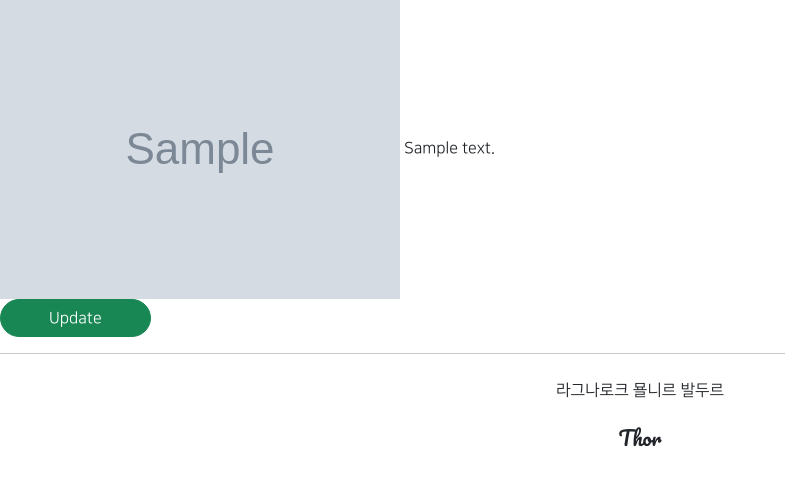
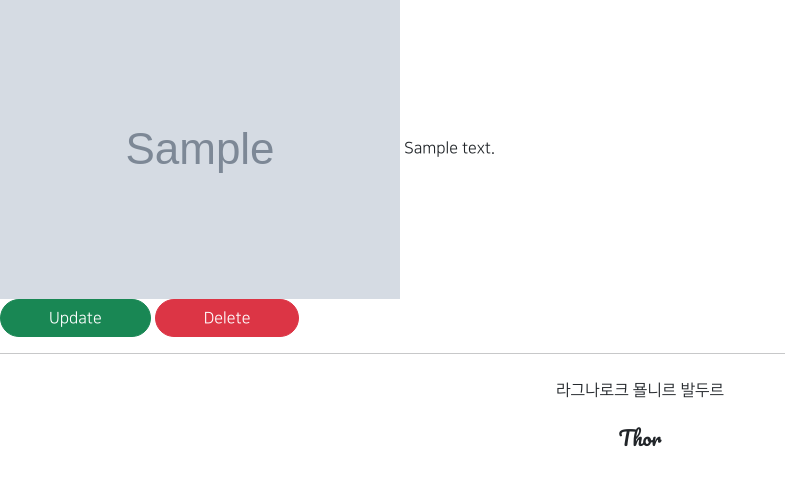
Before and after one commit to surlyban-selor/NEXTPROJECT, a Django app: page /articles/detail/1 in a window 1280 px wide. Shown: the part 319-800 px from the top of the page, without its empty margins (0-785 px from the left). Run offline with Django 3.2, Linux system fonts and the light colour scheme; tables that the repository leaves empty hold one stand-in row (values such as "Sample post"); grey boxes marked "Sample" are stand-in pictures; parts of the project's set-up code (start-up, migrations or seed data) failed here and were passed over; some libraries are stand-ins or nearby versions.

Commit message:
8/4 Gullveig 3

```diff
--- a/articleapp/templates/articleapp/detail.html
+++ b/articleapp/templates/articleapp/detail.html
@@ -21,6 +21,10 @@
                     class="btn btn-success rounded-pill px-5">
                     Update
                 </a>
+                <a href="{% url 'articleapp:delete' pk=target_article.pk %}"
+                    class="btn btn-danger rounded-pill px-5">
+                    Delete
+                </a>
             </div>
         </div>
     </div>
--- a/articleapp/urls.py
+++ b/articleapp/urls.py
@@ -1,9 +1,12 @@
 from django.urls import path
 from django.views.generic import TemplateView
 
-from articleapp.views import ArticleCreateView, ArticleDetailView, ArticleUpdateView
+from articleapp.views import ArticleCreateView, ArticleDetailView, ArticleUpdateView, ArticleDeleteView
 
 app_name = 'articleapp'
+
+
+
 
 
 urlpatterns = [
@@ -11,5 +14,6 @@ urlpatterns = [
     path('create/', ArticleCreateView.as_view(), name='create'),
     path('detail/<int:pk>', ArticleDetailView.as_view(), name='detail'),
     path('update/<int:pk>', ArticleUpdateView.as_view(), name='update'),
+    path('delete/<int:pk>', ArticleDeleteView.as_view(), name='delete'),
 
 ]
--- a/articleapp/views.py
+++ b/articleapp/views.py
@@ -2,7 +2,7 @@ from django.shortcuts import render
 
 # Create your views here.
 from django.urls import reverse_lazy, reverse
-from django.views.generic import CreateView, DetailView, UpdateView
+from django.views.generic import CreateView, DetailView, UpdateView, DeleteView
 
 from articleapp.forms import ArticleCreationForm
 from articleapp.models import Article
@@ -33,3 +33,10 @@ class ArticleUpdateView(UpdateView):
 
     def get_success_url(self):
         return reverse('articleapp:detail', kwargs={'pk': self.object.pk})
+
+
+class ArticleDeleteView(DeleteView):
+    model = Article
+    context_object_name = 'target_article'
+    success_url = reverse_lazy('article:list')
+    template_name = 'articleapp/delete.html'
```
Also changed, not shown: articleapp/templates/articleapp/delete.html (added, +23 -0 lines).
